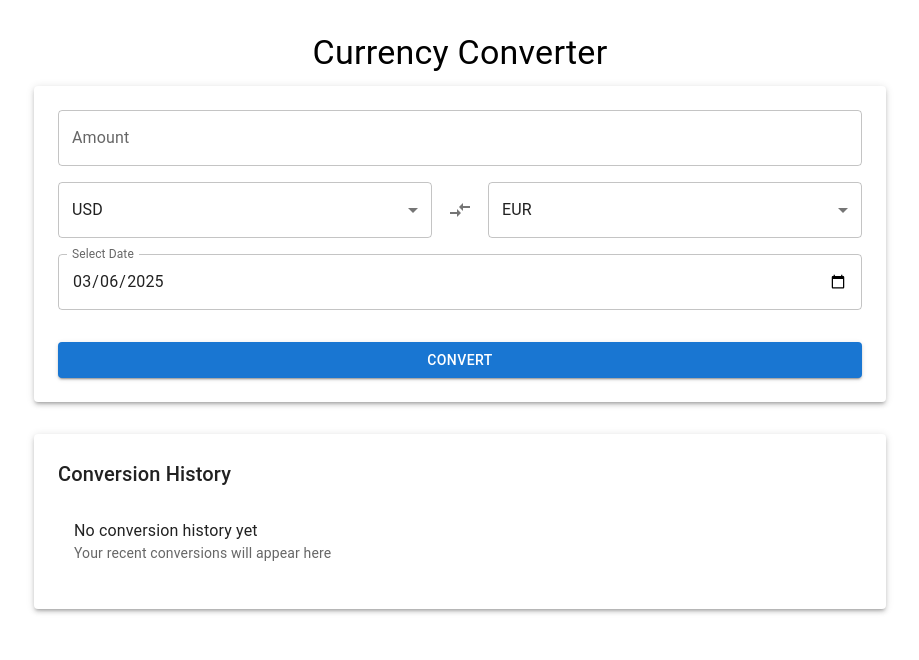
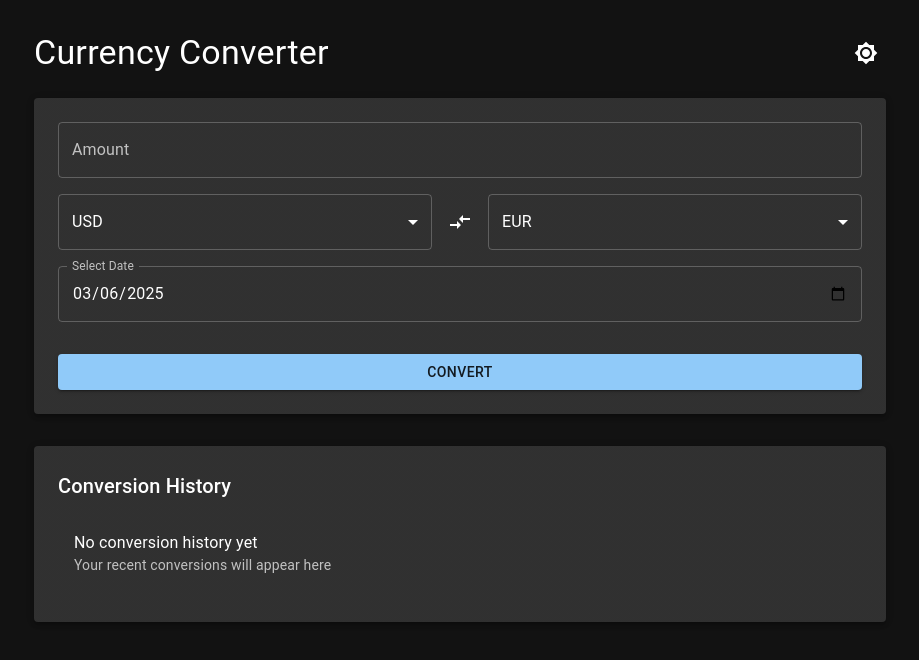
Before and after one commit to Karadumann/currency-conversion-system, a React (Create React App) app: page / in a window 1280 px wide. Shown: the top 660 px of the page, without its empty margins (180-1099 px from the left). Built offline with nearby package versions, Linux system fonts and the light colour scheme.

Commit message:
Implement dark mode theme with dynamic color scheme and chart styling

```diff
--- a/src/App.tsx
+++ b/src/App.tsx
@@ -1,4 +1,4 @@
-import React, { useState } from 'react';
+import React, { useState, useMemo } from 'react';
 import {
   Container,
   TextField,
@@ -13,9 +13,14 @@ import {
   List,
   ListItem,
   ListItemText,
-  Paper
+  Paper,
+  ThemeProvider,
+  createTheme,
+  CssBaseline
 } from '@mui/material';
 import CompareArrowsIcon from '@mui/icons-material/CompareArrows';
+import Brightness4Icon from '@mui/icons-material/Brightness4';
+import Brightness7Icon from '@mui/icons-material/Brightness7';
 import { LineChart, Line, XAxis, YAxis, CartesianGrid, Tooltip, ResponsiveContainer } from 'recharts';
 import axios from 'axios';
 import './App.css';
@@ -35,6 +40,7 @@ interface RateHistory {
 }
 
 function App() {
+  const [mode, setMode] = useState<'light' | 'dark'>('dark');
   const [amount, setAmount] = useState<string>('');
   const [fromCurrency, setFromCurrency] = useState<string>('USD');
   const [toCurrency, setToCurrency] = useState<string>('EUR');
@@ -49,6 +55,31 @@ function App() {
   const [rateHistory, setRateHistory] = useState<RateHistory[]>([]);
   const [showChart, setShowChart] = useState(false);
   const [selectedDate, setSelectedDate] = useState<string>(new Date().toISOString().split('T')[0]);
+
+  const theme = useMemo(
+    () =>
+      createTheme({
+        palette: {
+          mode,
+          ...(mode === 'dark' ? {
+            background: {
+              default: '#121212',
+              paper: '#1e1e1e',
+            },
+          } : {
+            background: {
+              default: '#f5f5f5',
+              paper: '#ffffff',
+            },
+          }),
+        },
+      }),
+    [mode],
+  );
+
+  const toggleColorMode = () => {
+    setMode((prevMode) => (prevMode === 'light' ? 'dark' : 'light'));
+  };
 
   const fetchRateHistory = async () => {
     try {
@@ -127,10 +158,17 @@ function App() {
   };
 
   return (
+    <ThemeProvider theme={theme}>
+      <CssBaseline />
       <Container maxWidth="md" sx={{ mt: 4 }}>
-      <Typography variant="h4" component="h1" gutterBottom align="center">
+        <Box sx={{ display: 'flex', justifyContent: 'space-between', alignItems: 'center', mb: 3 }}>
+          <Typography variant="h4" component="h1">
             Currency Converter
           </Typography>
+          <IconButton onClick={toggleColorMode} color="inherit">
+            {mode === 'dark' ? <Brightness7Icon /> : <Brightness4Icon />}
+          </IconButton>
+        </Box>
 
         <Box sx={{ display: 'flex', gap: 4, flexDirection: 'column' }}>
           <Paper elevation={3} sx={{ p: 3 }}>
@@ -226,7 +264,7 @@ function App() {
                     <CartesianGrid strokeDasharray="3 3" />
                     <XAxis
                       dataKey="date"
-                    tick={{ fontSize: 12 }}
+                      tick={{ fontSize: 12, fill: mode === 'dark' ? '#fff' : '#000' }}
                       angle={-45}
                       textAnchor="end"
                       height={60}
@@ -234,9 +272,15 @@ function App() {
                     />
                     <YAxis
                       domain={['auto', 'auto']}
-                    tick={{ fontSize: 12 }}
+                      tick={{ fontSize: 12, fill: mode === 'dark' ? '#fff' : '#000' }}
                     />
-                  <Tooltip />
+                    <Tooltip
+                      contentStyle={{
+                        backgroundColor: mode === 'dark' ? '#1e1e1e' : '#ffffff',
+                        border: `1px solid ${mode === 'dark' ? '#333' : '#ddd'}`
+                      }}
+                      labelStyle={{ color: mode === 'dark' ? '#fff' : '#000' }}
+                    />
                     <Line
                       type="monotone"
                       dataKey="rate"
@@ -288,6 +332,7 @@ function App() {
           </Paper>
         </Box>
       </Container>
+    </ThemeProvider>
   );
 }
 
```
Lines whose indentation alone changed are shown as unchanged.
